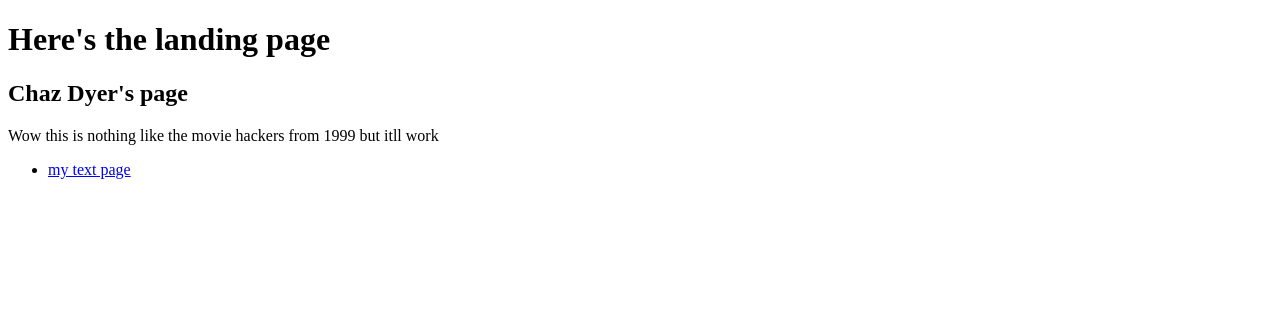
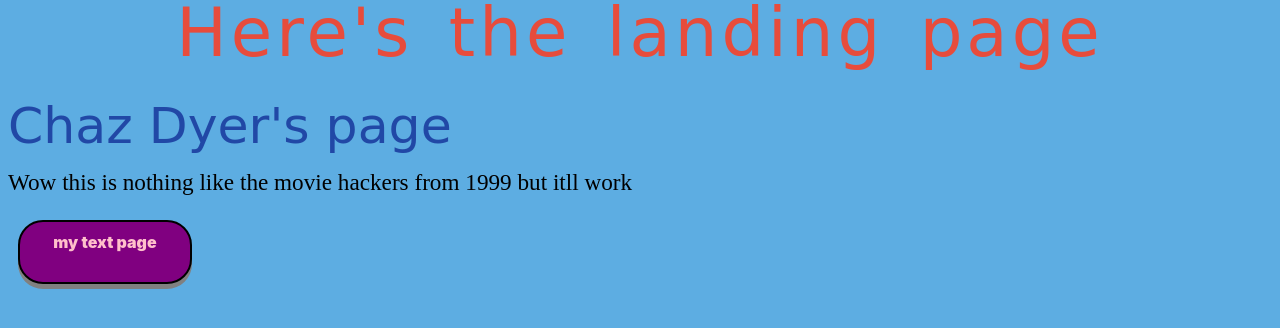
Before and after one commit to ChazDyerCODE/LCC-digital-design-2021, a plain HTML site: page index.html in a window 1280 px wide. Drawn offline with Linux system fonts and the light colour scheme.

Commit message:
Update index.html

```diff
--- a/index.html
+++ b/index.html
@@ -3,7 +3,78 @@
 <head>
     <title>Heres my webpage</title>
 </head>
-<body>
+<style>
+    html {
+        font-size: 100%;
+    }
+
+    body {
+        font-family: -apple-system, BlinkMacSystemFont, "Segoe Script", Roboto, Oxygen-Sans, Ubuntu, Cantarell, "Helvetica Neue", sans-serif;
+        background: #5DADE2;
+        font-weight: 400;
+        line-height: 1.25;
+    }
+
+    h1,
+    h2 {
+        margin: 3rem 0 1.38rem;
+        font-weight: 400;
+        line-height: 0.75;
+    }
+
+    h1 {
+        font-family: 'Segoe Script', cursive;
+        margin-top: 0;
+        font-size: 4.209rem;
+        letter-spacing: 4px;
+        word-spacing: 10px;
+        color: #E74C3C;
+        text-align: center;
+    }
+
+    h2 {
+        font-family: 'Segoe Script', cursive;
+        color: #0d2591be;
+        font-size: 3.157rem;
+    }
+
+    ul {
+        list-style-type: none;
+        margin: 0;
+        padding: 0;
+    }
+
+    p
+    {
+        font-family: 'Segoe Script';
+        font-size:1.45rem;
+    }
+    a {
+        background: purple;
+        color: pink;
+        font-weight: 900;
+        text-decoration: none;
+        text-align: center;
+        display: block;
+        width: 150px;
+        height: 40px;
+        border: 2px solid black;
+        padding: 10px;
+        margin: 10px;
+        border-radius: 25px;
+        box-shadow: 0px 5px 0px gray;
+    }
+
+        a:hover {
+            color: black;
+            box-shadow: 0px 0px 0px gray;
+        }
+
+        a:active {
+            box-shadow: inset 0px 5px 0px gray;
+        }
+</style>
+<body style="">
     <header>
         <h1>Here's the landing page</h1>
         <h2>Chaz Dyer's page</h2>
```
